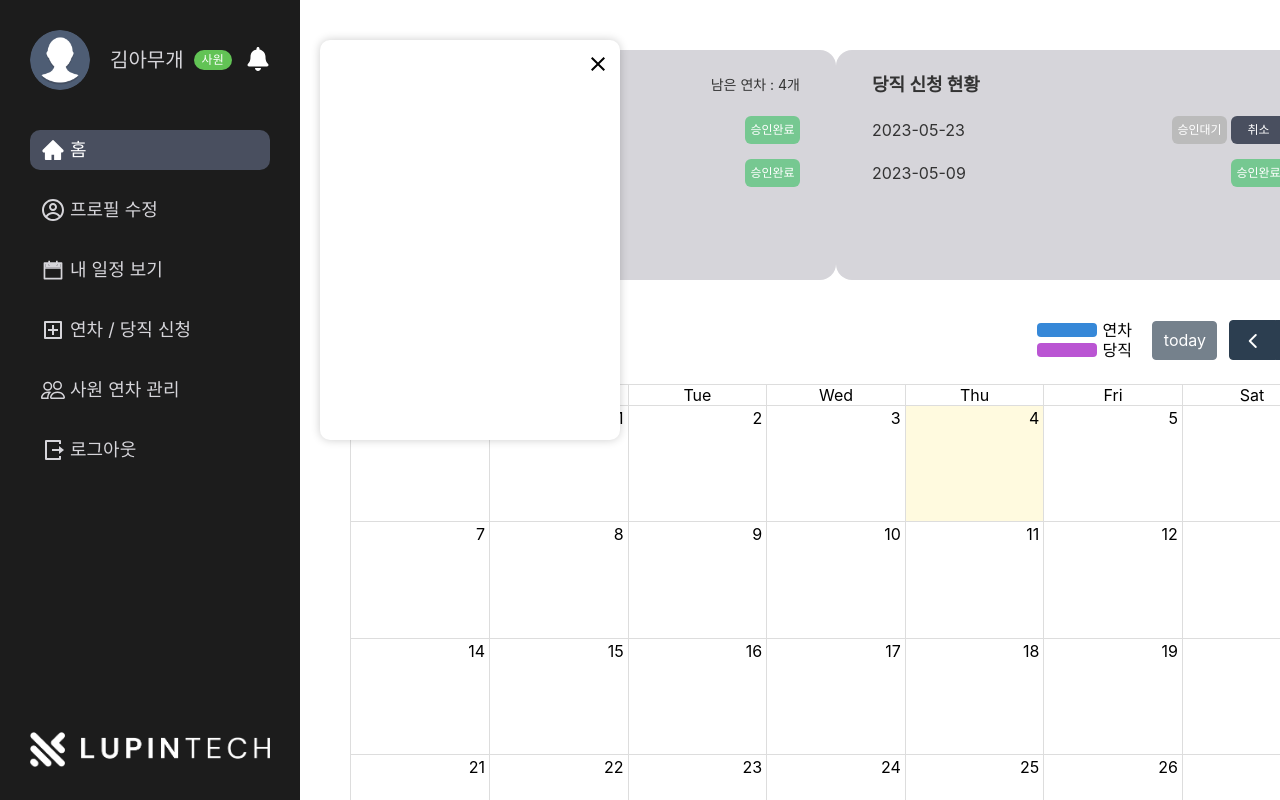
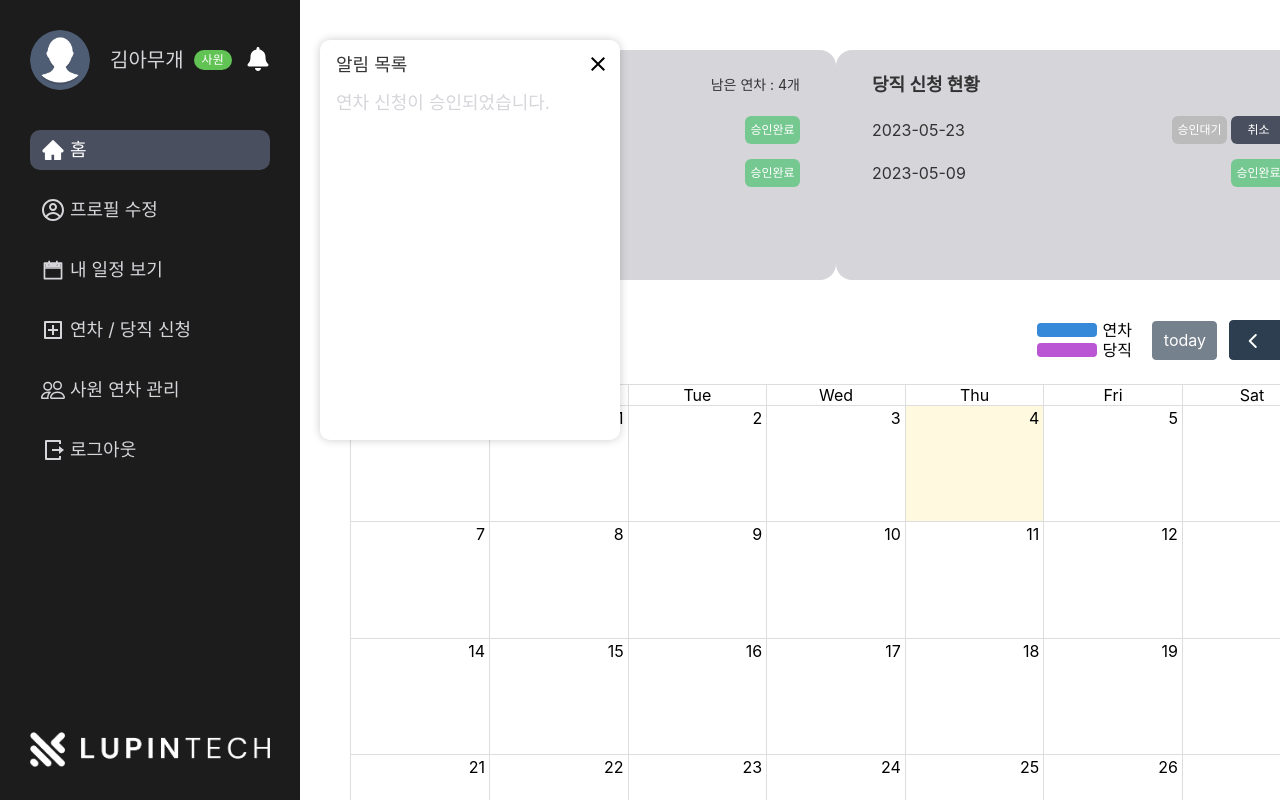
Before and after one commit to MiniTeam-5/MiniProject-FE, a React (Vite) app: page / in a window 1280 px wide. Both pictures are taken after a click on the button 258 px from the left and 58 px from the top of the page. Shown: the top 800 px of the page. Built offline with nearby package versions, Linux system fonts and the light colour scheme; no server answers; a web font is replaced by a local one.

Commit message:
:lipstick: 알림 컴포넌트 스타일 작업

```diff
--- a/src/components/common/Alarm/index.tsx
+++ b/src/components/common/Alarm/index.tsx
@@ -6,9 +6,15 @@ function Alarm({ handleCloseAlarm }) {
   // store에서 해당 유저의 알림 정보 가져오기
   return (
     <S.AlarmList>
+      <S.Title>알림 목록</S.Title>
       <S.CloseBtn onClick={handleCloseAlarm}>
         <MdClose />
       </S.CloseBtn>
+      <S.AlarmUl>
+        <S.AlarmLi>
+          <p>연차 신청이 승인되었습니다.</p>
+        </S.AlarmLi>
+      </S.AlarmUl>
     </S.AlarmList>
   );
 }
--- a/src/components/common/Alarm/styles.ts
+++ b/src/components/common/Alarm/styles.ts
@@ -6,11 +6,16 @@ export const AlarmList = styled.div`
   left: 320px;
   width: 300px;
   height: 400px;
+  padding: 16px;
   background-color: white;
   box-shadow: 0 0 10px rgba(0, 0, 0, 0.2);
   border-radius: 10px;
 `;
 
+export const Title = styled.p`
+  color: ${({ theme }) => theme.color.text};
+  margin-bottom: 20px;
+`;
 export const CloseBtn = styled.button`
   position: absolute;
   top: 10px;
@@ -20,3 +25,7 @@ export const CloseBtn = styled.button`
   padding: 0;
   font-size: 24px;
 `;
+
+export const AlarmUl = styled.ul``;
+
+export const AlarmLi = styled.li``;
```
